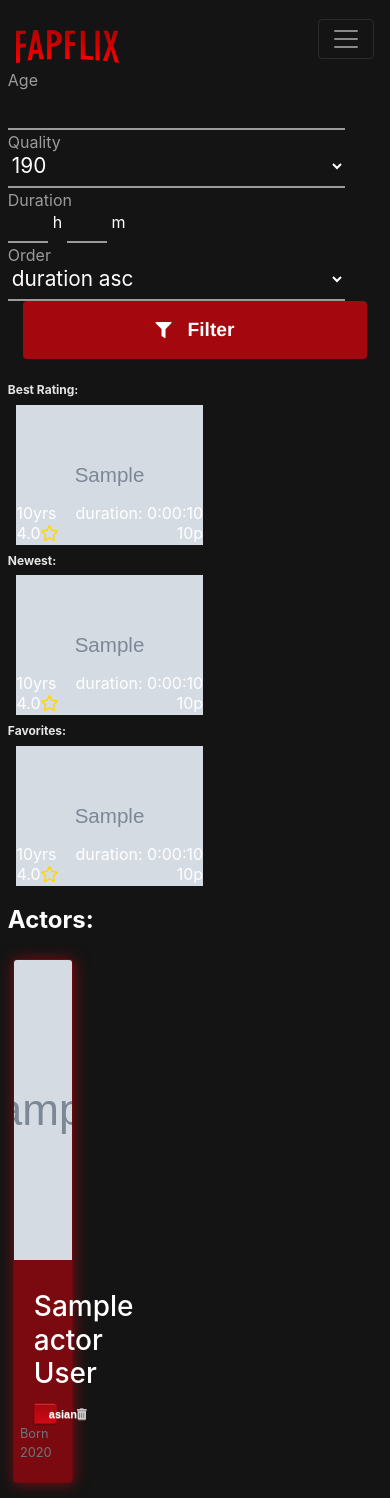
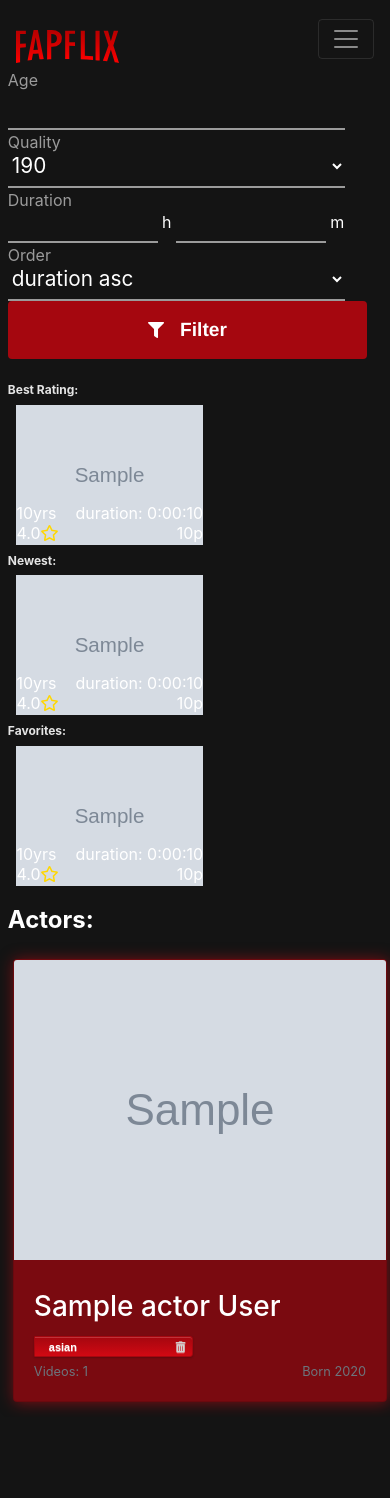
Before and after one commit to EinAeffchen/Smol, a Django app: page / in a window 390 px wide. After the commit the page ends 1411 px from the top, so only its background shows below. Run offline with Django 3.2, Linux system fonts and the light colour scheme; data comes from the database, SQL or seed files in the repository; tables that the repository leaves empty hold one stand-in row (values such as "Sample post"); grey boxes marked "Sample" are stand-in pictures; parts of the project's set-up code (start-up, migrations or seed data) failed here and were passed over; some libraries are stand-ins or nearby versions.

Commit message:
Mobile fixes

```diff
--- a/fapflix/viewer/static/viewer/css/nflix.css
+++ b/fapflix/viewer/static/viewer/css/nflix.css
@@ -531,7 +531,7 @@ a {
     margin: 0;
 }
 
-.actor-carousel > .video-delete {
+.actor-carousel>.video-delete {
     display: block;
 }
 
@@ -544,7 +544,6 @@ a {
 .card-img-top .imgSW-preview {
     margin: 0;
 }
-
 
 .card {
     background-color: rgba(255, 255, 255, 0.125);
@@ -589,8 +588,8 @@ a {
     -webkit-box-shadow: 1px 1px 15px 0px rgba(229, 9, 20, 0.5);
     box-shadow: 1px 1px 15px 0px rgb(229, 9, 20, 0.5);
     margin: 5px;
-    min-width: 16%;
-    max-width: 32%;
+    min-width: 15%;
+    max-width: 30%;
 }
 
 .actor-video {
@@ -609,10 +608,104 @@ a {
 }
 
 .index-actor-preview .card-deck .actor-card {
-    max-width: 16%;
+    max-width: 15%;
+}
+
+.video-label {
+    display: flex;
+    justify-content: space-between;
+    align-content: space-around;
+    height: 21px;
+    margin: 0 10px 0 0;
+    padding: 0 7px 0 14px;
+    white-space: nowrap;
+    position: relative;
+    background: -moz-linear-gradient(top, #a5070f 0%, #d10913 100%);
+    background: -webkit-gradient(linear, left top, left bottom, color-stop(0%, #a5070f), color-stop(100%, #d10913));
+    background: -webkit-linear-gradient(top, #a5070f 0%, #d10913 100%);
+    background: -o-linear-gradient(top, #a5070f 0%, #d10913 100%);
+    background: linear-gradient(to bottom, #a5070f 0%, #d10913 100%);
+    background-color: #a5070f;
+    color: rgb(211, 210, 209);
+    font: bold 11px/21px Arial, Tahoma, sans-serif;
+    text-decoration: none;
+    text-shadow: 0 1px rgba(255, 255, 255, 0.4);
+    border: 1px solid #a5070f;
+    border-radius: 1px 3px 3px 1px;
+    box-shadow: inset 0 1px #be3239, 0 1px 2px rgba(0, 0, 0, 0.21);
+    max-width: 100px;
+}
+
+.fa-star {
+    color: #FFD700;
+}
+
+/* 5 star rating */
+
+fieldset, label {
+    margin: 0;
+    padding: 0
+}
+
+.rating {
+    border: none;
+    justify-content: end;
+}
+
+.rating>[id^="star"] {
+    display: none
+}
+
+.rating>label:before {
+    margin: 5px;
+    font-size: 2.25em;
+    font-family: "Font Awesome 5 Free";
+    display: inline-block;
+    content: "\f005"
+}
+
+.rating>.half:before {
+    content: "\f089";
+    position: absolute
+}
+
+.rating>label {
+    color: #ddd;
+    float: right;
+    font-size: 0.6rem;
+}
+
+.rating>[id^="star"]:checked~label, .rating:not(:checked)>label:hover, .rating:not(:checked)>label:hover~label {
+    color: #FFD700
+}
+
+.rating>[id^="star"]:checked+label:hover, .rating>[id^="star"]:checked~label:hover, .rating>label:hover~[id^="star"]:checked~label, .rating>[id^="star"]:checked~label:hover~label {
+    color: #FFED85
+}
+
+.reset-option {
+    display: none
+}
+
+.reset-button {
+    margin: 6px 12px;
+    background-color: rgb(255, 255, 255);
+    text-transform: uppercase
+}
+
+.mt-100 {
+    margin-top: 100px
 }
 
 @media only screen and (max-width:610px) {
+    .actor-card {
+        margin: 5px;
+        width: 100%;
+        max-width: 100%;
+    }
+    .index-actor-preview .card-deck .actor-card {
+        max-width: 100%;
+    }
     .main-header {
         padding: 0 4%;
         align-items: center;
@@ -706,6 +799,27 @@ a {
         padding: 0 0.5rem;
         margin: 0px;
     }
+    .actor-video {
+        width: 100%;
+        height: 240px;
+    }
+    .video-filter-duration input {
+        width: 40%;
+    }
+    .video-label {
+        margin: 0 5 5 0;
+        max-width: 48%;
+    }
+    .label-select {
+        width: 100%;
+        height: 40px;
+        margin: 10 0;
+    }
+
+    .fa-heart {
+        font-size: 30px;
+        color: var(--primary);
+    }
 }
 
 @media (min-width: 610px) and (max-width: 1024px) {
@@ -766,88 +880,3 @@ a {
         width: 100%;
     }
 }
-
-.video-label {
-    display: flex;
-    justify-content: space-between;
-    align-content: space-around;
-    height: 21px;
-    margin: 0 10px 0 0;
-    padding: 0 7px 0 14px;
-    white-space: nowrap;
-    position: relative;
-    background: -moz-linear-gradient(top, #a5070f 0%, #d10913 100%);
-    background: -webkit-gradient(linear, left top, left bottom, color-stop(0%, #a5070f), color-stop(100%, #d10913));
-    background: -webkit-linear-gradient(top, #a5070f 0%, #d10913 100%);
-    background: -o-linear-gradient(top, #a5070f 0%, #d10913 100%);
-    background: linear-gradient(to bottom, #a5070f 0%, #d10913 100%);
-    background-color: #a5070f;
-    color: rgb(211, 210, 209);
-    font: bold 11px/21px Arial, Tahoma, sans-serif;
-    text-decoration: none;
-    text-shadow: 0 1px rgba(255, 255, 255, 0.4);
-    border: 1px solid #a5070f;
-    border-radius: 1px 3px 3px 1px;
-    box-shadow: inset 0 1px #be3239, 0 1px 2px rgba(0, 0, 0, 0.21);
-    max-width: 100px;
-}
-
-.fa-star {
-    color: #FFD700;
-}
-
-/* 5 star rating */
-
-fieldset, label {
-    margin: 0;
-    padding: 0
-}
-
-.rating {
-    border: none;
-}
-
-.rating>[id^="star"] {
-    display: none
-}
-
-.rating>label:before {
-    margin: 5px;
-    font-size: 2.25em;
-    font-family: "Font Awesome 5 Free";
-    display: inline-block;
-    content: "\f005"
-}
-
-.rating>.half:before {
-    content: "\f089";
-    position: absolute
-}
-
-.rating>label {
-    color: #ddd;
-    float: right;
-    font-size: 0.6rem;
-}
-
-.rating>[id^="star"]:checked~label, .rating:not(:checked)>label:hover, .rating:not(:checked)>label:hover~label {
-    color: #FFD700
-}
-
-.rating>[id^="star"]:checked+label:hover, .rating>[id^="star"]:checked~label:hover, .rating>label:hover~[id^="star"]:checked~label, .rating>[id^="star"]:checked~label:hover~label {
-    color: #FFED85
-}
-
-.reset-option {
-    display: none
-}
-
-.reset-button {
-    margin: 6px 12px;
-    background-color: rgb(255, 255, 255);
-    text-transform: uppercase
-}
-
-.mt-100 {
-    margin-top: 100px
-}
--- a/fapflix/viewer/templates/viewer/actor_card.html
+++ b/fapflix/viewer/templates/viewer/actor_card.html
@@ -18,6 +18,7 @@
         {% if actor.birth_year %}
         <small class="text-muted float-right">Born {{actor.birth_year}}</small>
         {% endif %}
+        <small class="text-muted float-left">Videos: {{actor.videos.all|length}}</small>
     </div>
 
 </div>
--- a/fapflix/viewer/templates/viewer/actors.html
+++ b/fapflix/viewer/templates/viewer/actors.html
@@ -2,7 +2,7 @@
 {% load custom_filters %}
 {% block content %}
 <div class="container">
-    <a href="{% url 'viewer:new-actor' %}">add new actor</a>
+    <a class="btn btn-danger" href="{% url 'viewer:new-actor' %}">add new actor</a>
     <div class="card-deck">
         {% for actor in object_list %}
         {% include "viewer/actor_card.html" with actor=actor %}
--- a/fapflix/viewer/templates/viewer/index.html
+++ b/fapflix/viewer/templates/viewer/index.html
@@ -5,12 +5,12 @@
     <form action="/">
         <div class="row">
 
-            <div class="col-lg-1  form__group field">
+            <div class="col-lg-1 col-sm-12 form__group field">
                 <label for="age" class="form__label">Age</label>
                 <input id="video-filter-age" class="video-filter-obj form__field" type="number" size="6" name="age"
                     max="99" value="{{age}}">
             </div>
-            <div class="form__group col-lg-1  field">
+            <div class="form__group col-lg-1 col-sm-12 field">
                 <label for="quality" class="form__label">Quality</label>
                 <select id="video-filter-quality" class="video-filter-obj form__field" name="quality"
                     value="{{quality}}">
@@ -43,7 +43,7 @@
                     <option {% ifequal order 'age desc' %} selected {% endifequal %}>age desc</option>
                 </select>
             </div>
-            <div class="col-lg-2">
+            <div class="col-lg-2 no-padding-left">
                 <button type="submit" class="nflx-button">
                     <div class="nflx-button-icon"><i class="fas fa-filter"></i></div>
                     <div style="width: 1rem;"></div>
@@ -53,19 +53,18 @@
         </div>
     </form>
     {% if result_videos1 %}
-    {% include "viewer/carousel.html" with id="carousel1" title="Best Rating:" result_videos=result_videos1 %}
+    {% include "viewer/carousel.html" with id="carousel7" title="Best Rating:" result_videos=result_videos1 %}
     {% endif %}
     {% if result_videos2 %}
-    {% include "viewer/carousel.html" with id="carousel2" title="Newest:" result_videos=result_videos2 %}
+    {% include "viewer/carousel.html" with id="carousel8" title="Newest:" result_videos=result_videos2 %}
     {% endif %}
     {% if result_videos3 %}
-    {% include "viewer/carousel.html" with id="carousel3" title="Favorites:" result_videos=result_videos3 %}
+    {% include "viewer/carousel.html" with id="carousel9" title="Favorites:" result_videos=result_videos3 %}
     {% endif %}
 
 
-
     {% for key, dataset in label_videos.items %}
-    {% include "viewer/carousel.html" with id="carousel1" title=key result_videos=dataset %}
+    {% include "viewer/carousel.html" with id="carousel"|connect:forloop.counter title=key result_videos=dataset %}
     {% endfor %}
 
     {% if actors %}
```
Also changed, not shown: fapflix/viewer/templates/viewer/video.html (+16 -15 lines).
